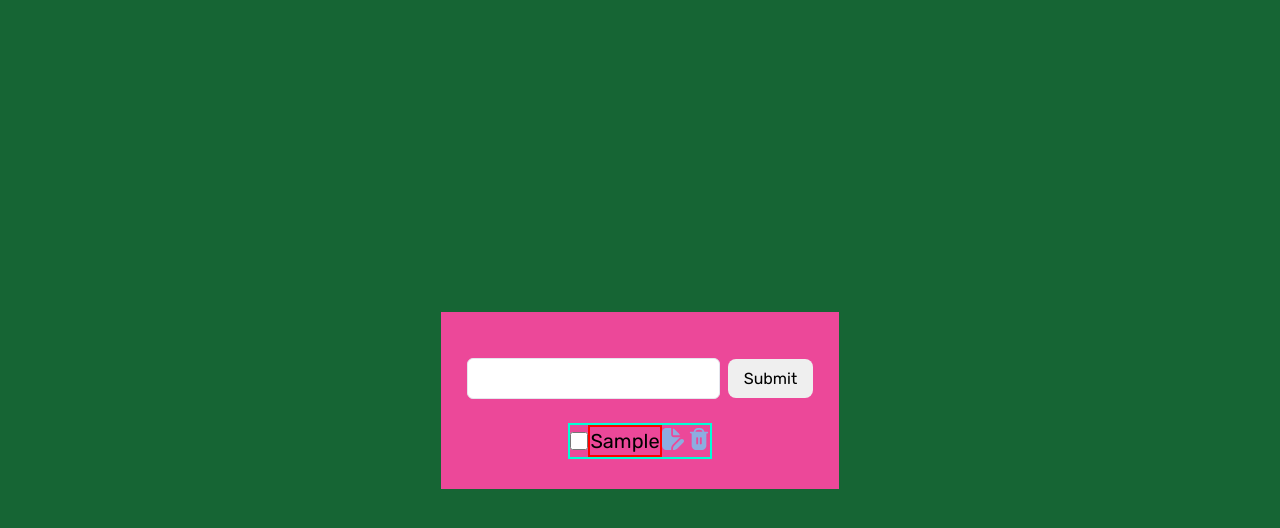
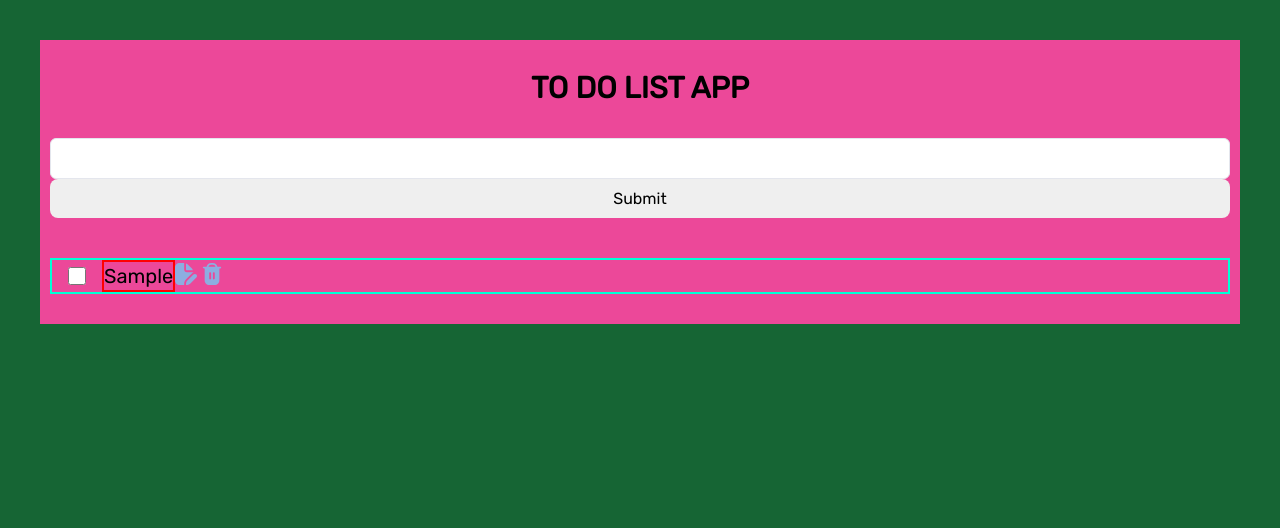
Before and after one commit to Piyabud/to-do-appList, a React app: page / in a window 1280 px wide. Both pictures are taken after typing "Sample" into the empty fields and a click on the button "Submit". Shown: the top 528 px of the page. Built offline with nearby package versions, Linux system fonts and the light colour scheme; the HTML template or start-up script is replaced by a standard one.

Commit message:
feat : update

```diff
--- a/src/App.jsx
+++ b/src/App.jsx
@@ -92,10 +92,13 @@ function App() {
         severity={snackbarStatus}
         message={snackBarMes}
       />
-      <div className="w-full h-[100vh] px-10 bg-green-800 flex justify-center items-center">
+      <div className="w-full h-[100vh] p-10 bg-green-800 overflow-auto ">
         {/* BODY-AREA */}
-        <div className="flex flex-col justify-center items-center gap-2 text-xl bg-pink-500 px-[10px] py-[30px] ">
-          <div className="w-auto p-4 flex flex-row justify-center items-center gap-2 ">
+        <div className="text-xl bg-pink-500 px-[10px] py-[30px] ">
+          <div className="flex justify-center mb-8 uppercase ">
+            <h1 className="text-3xl font-extrabold">To do List App</h1>
+          </div>
+          <div className="w-auto mb-10  md:gap-2 ">
             <TaskInput
               data={data}
               onChange={onChange}
--- a/src/components/TaskInput.jsx
+++ b/src/components/TaskInput.jsx
@@ -2,7 +2,7 @@ import React, { useState } from "react";
 
 function TaskInput({ data, onChange, onKeyDown }) {
   return (
-    <div>
+    <div className="w-full">
       <input
         type="text"
         value={data}
--- a/src/components/TaskLists.jsx
+++ b/src/components/TaskLists.jsx
@@ -11,13 +11,11 @@ function TaskLists({
   setEditIndex,
 }) {
   return (
-    <div className="">
+    <div className="flex flex-col gap-4 justify-between ">
       {todos.map((todo, index) => (
         <div
           key={index}
-          className={`flex flex-col justify-start items-center ${
-            todo.isComplete ? "line-through text-gray-400" : ""
-          } `}
+          className={`${todo.isComplete ? "line-through text-gray-400" : ""} `}
         >
           {editIndex === index ? (
             <div className=" flex flex-row justify-start items-center gap-[6px]">
@@ -59,7 +57,7 @@ function TaskLists({
             <div className="bd-check3  flex items-center ">
               {/* CHECKBOX */}
               <input
-                className="w-[18px] h-[18px]"
+                className="w-[18px] h-[18px] mx-4"
                 type="checkbox"
                 checked={todo.isComplete}
                 onChange={() => completeTask(index)}
@@ -67,15 +65,23 @@ function TaskLists({
 
               {/* TITLE */}
               <span className="bd-check2 text-xl ">{todo.todo}</span>
+
               {/* BTN DEL EDIT */}
+              <div className="">
                 <div className="flex flex-row justify-end items-center gap-[4px]">
-                <button className="btn-img " onClick={() => editTask(index)}>
+                  {todo.isComplete ? null : (
+                    <button
+                      className="btn-img "
+                      onClick={() => editTask(index)}
+                    >
                       <img
                         src="../../public/file-edit.svg"
                         alt=""
                         className="w-[22px] h-[22px]"
                       />
                     </button>
+                  )}
+
                   <button onClick={() => deleteTask(index)} className="btn-img">
                     <img
                       src="../../public/trash.svg"
@@ -85,6 +91,7 @@ function TaskLists({
                   </button>
                 </div>
               </div>
+            </div>
           )}
         </div>
       ))}
```
Lines whose indentation alone changed are shown as unchanged.
